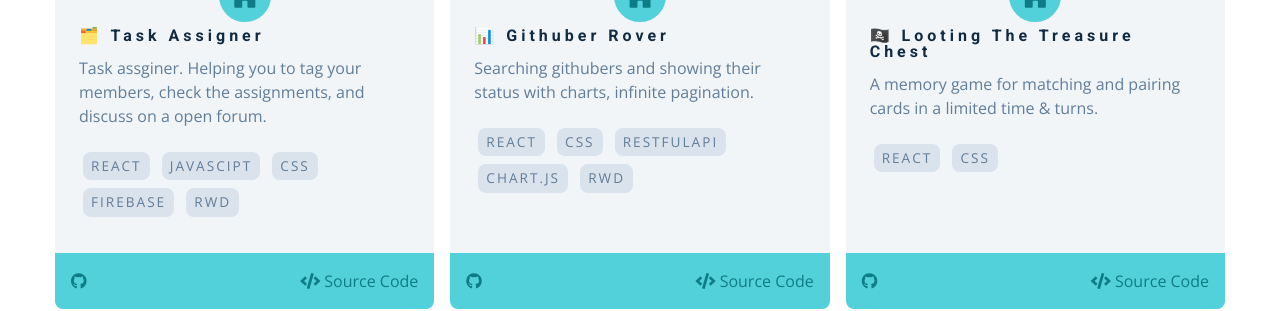
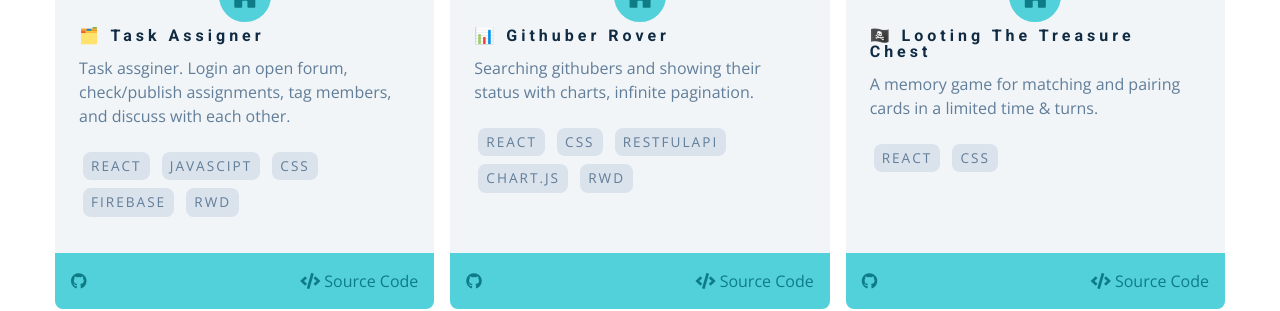
Before and after one commit to shiki65536/shiki65536.github.io, a Jekyll site: the page built from index.html, in a window 1280 px wide and 900 px high, scrolled down 1078 px, cut to the strip 203-514 px from the top of the window. Built offline with Jekyll 4.4.1, drawn with Linux system fonts in a browser that asks for light colours.

Commit message:
fix desc of project

```diff
--- a/_posts/2022-04-10-project-3.markdown
+++ b/_posts/2022-04-10-project-3.markdown
@@ -10,6 +10,6 @@ github: https://github.com/shiki65536/task-assigner
 page: https://cute-travesseiro-e1e4f8.netlify.app/
 category: Web Development
 tag: [React, Javascipt, CSS, firebase, RWD]
-description: Task assginer. Helping you to tag your members, check the assignments, and discuss on a open forum.
+description: Task assginer. Login an open forum, check/publish assignments, tag members, and discuss with each other.
 
 ---
```
